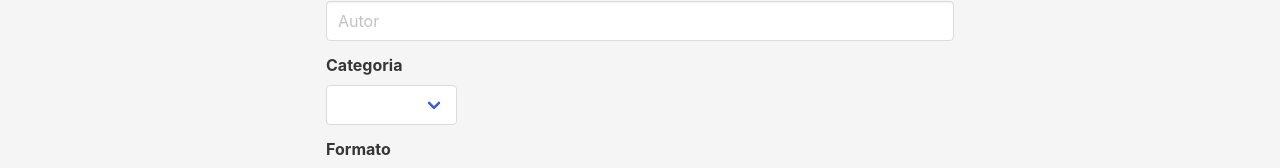
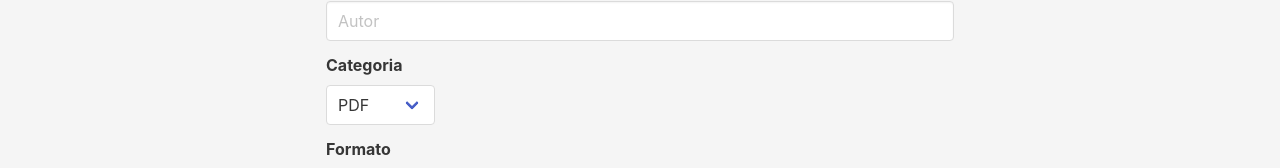
Before and after one commit to cmav21/Pi5to, a React (Create React App) app: page /addresource in a window 1280 px wide. Shown: the part 250-418 px from the top of the page. Built offline with nearby package versions, Linux system fonts and the light colour scheme.

Commit message:
[add] dismiss notification

```diff
--- a/src/components/Resources/AddResource.jsx
+++ b/src/components/Resources/AddResource.jsx
@@ -6,13 +6,23 @@ import { withRouter } from 'react-router-dom'
 
 class AddResource extends Component {
     state = {
-        added: ""
+        added: "",
+        addClass: "notification is-danger"
     }
 
     componentWillReceiveProps(nextProps){
         this.setState({
             added: nextProps.users.resourceAdded.added
         })
+    }
+
+    dismissNotification = () => {
+        if(this.state.addClass == "notification is-danger") {
+            this.setState({
+                added: "hola",
+                addClass: "notification is-danger is-hidden"
+            });
+        }
     }
 
     renderNotification = () => {
@@ -25,14 +35,18 @@ class AddResource extends Component {
             );
         }
         else if(this.state.added === "false") {
-            return(<div className="notification is-danger">
-                <button className="delete"></button>
+            if(this.state.addClass == "notification is-danger is-hidden") {
+                this.setState({
+                    addClass: "notification is-danger"
+                });
+            }
+            return(<div className={this.state.addClass}>
+                <button className="delete" onClick = {this.dismissNotification}></button>
                 Ups!, hay un problema con los datos introducidos
             </div>)
         }
     }
     render() {
-        console.log(this.props.users);
         return(
             <div className="hero is-light is-fullheight">
                 <TopBar/>
--- a/src/components/Resources/Description.jsx
+++ b/src/components/Resources/Description.jsx
@@ -35,7 +35,6 @@ class Description extends Component {
 
   }
 
-  // TODO: make the icons to be responsive
   render() {
     const { resource } = this.props;
 
--- a/src/components/Resources/ResourceForm.jsx
+++ b/src/components/Resources/ResourceForm.jsx
@@ -9,7 +9,6 @@ import { connect } from 'react-redux'
 import { resourceAdded} from '../../actions/UserActions'
 
 
-// TODO: change the categoria selector by [PDF, Video, Course, etc]
 class ResourceForm extends Component {
 
     state = {
@@ -54,7 +53,6 @@ class ResourceForm extends Component {
         }
     }
 
-    // TODO: CHANGE class by className
     render() {
         console.log(this.props.match.params.id);
         return(
@@ -80,10 +78,10 @@ class ResourceForm extends Component {
                       <div className="control">
                         <div className="select">
                           <select id="categoria" onChange={this.handleCategoria}>
-                            <option value=""> </option>
-                            <option value="Lirico">Lirico</option>
-                            <option value="Epico">Epico</option>
-                            <option value="Dramatico">Dramatico</option>
+                            <option value="PDF">PDF</option>
+                            <option value="Video">Video</option>
+                            <option value="Curso">Curso</option>
+                            <option value="Imagen">Imagen</option>
                           </select>
                         </div>
                       </div>
--- a/src/estilos.css
+++ b/src/estilos.css
@@ -2,6 +2,9 @@
     .prueba {
         padding: 10px;
     }
+}
+.is-hidden {
+    display: none;
 }
 
 @media only screen and (max-width: 846px) {
```
